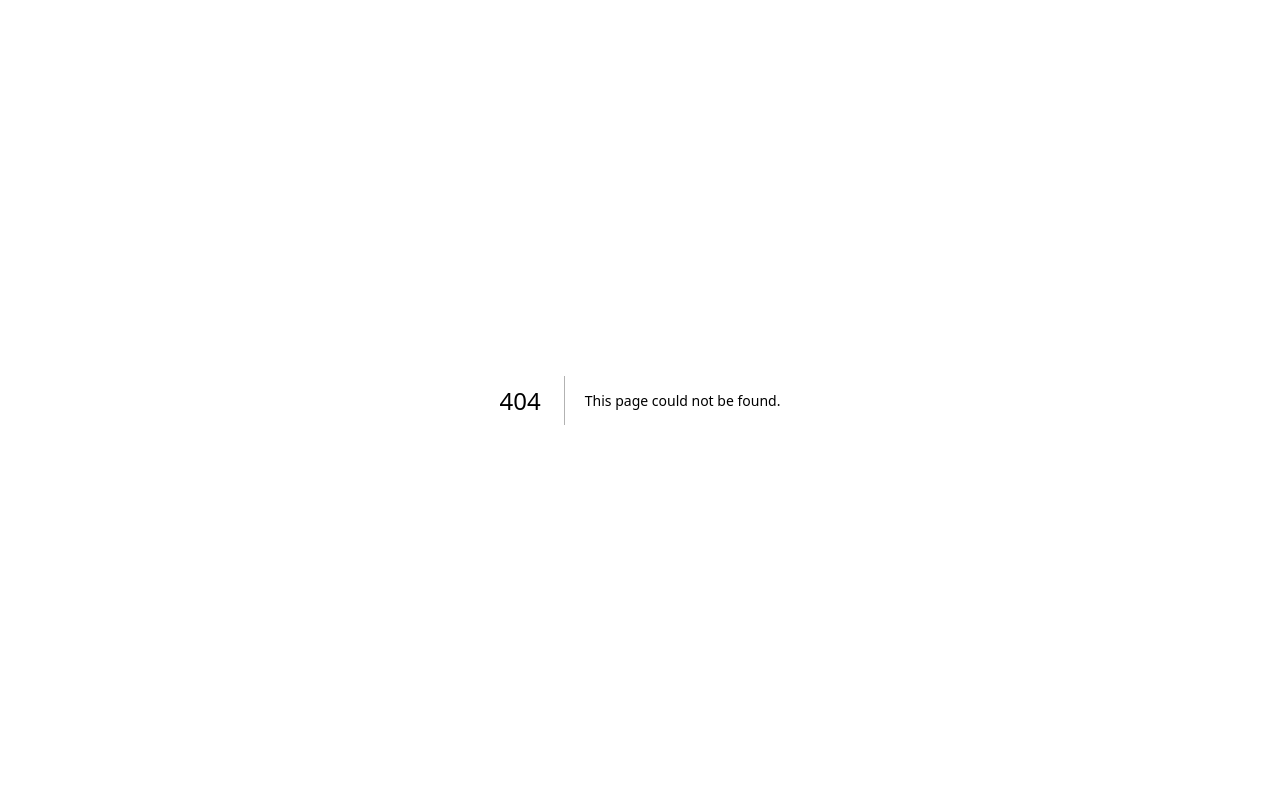
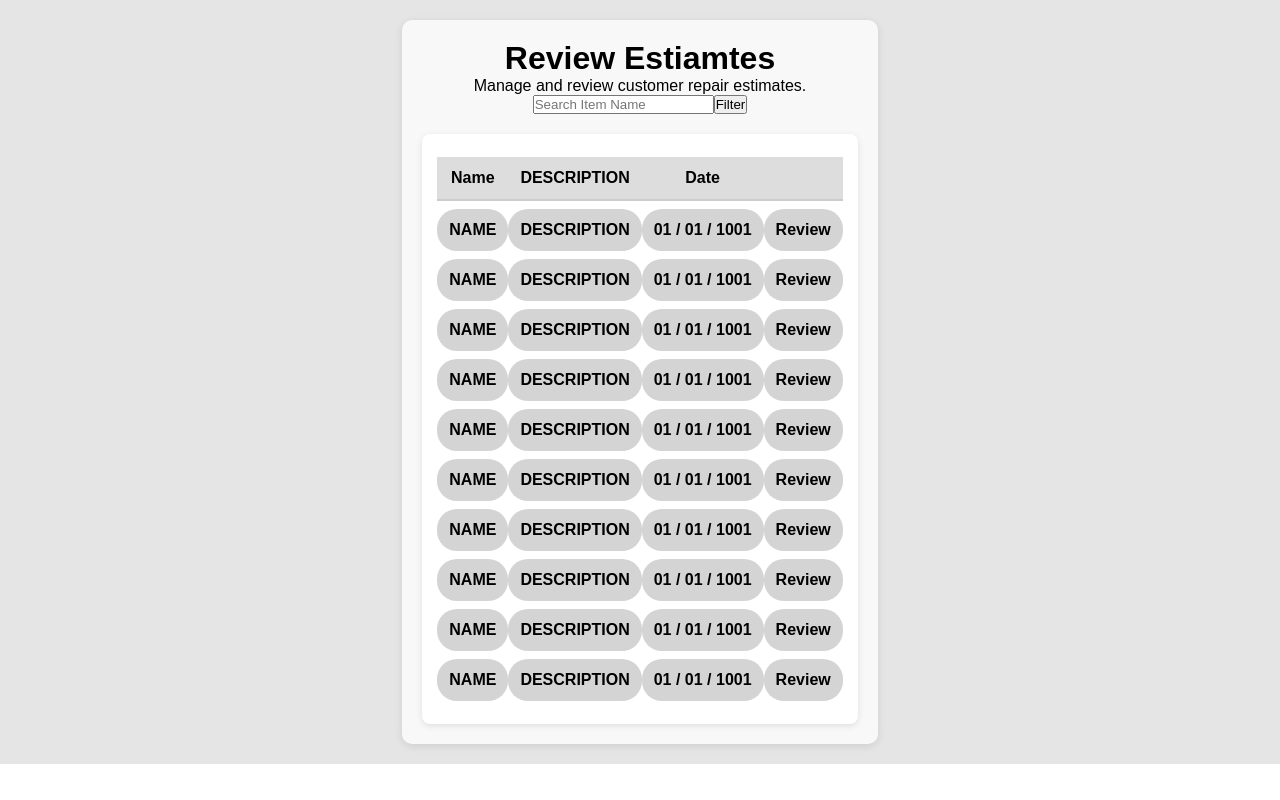
Before and after one commit to rockett366/Precision-Auto-Repair-and-Body, a Next.js app in the folder precision-auto/: page /adminEstimates in a window 1280 px wide. Before the commit this address had no page. Built offline with nearby package versions, Linux system fonts and the light colour scheme.

Commit message:
Admin-Estimate basic table and search
-HTML/CSS for review estimate table and search bar
-Filter button created
-No functionalities

```diff
--- /dev/null
+++ b/precision-auto/src/app/adminEstimates/page.js
@@ -0,0 +1,54 @@
+// src/app/adminEstiamtes/page.js
+import Image from "next/image";
+import styles from "./page.module.css";
+
+export default function AdminEstiamtes() {
+  return (
+    <div className={styles.page}>
+        <main className={styles.main}>
+            <div className={styles.landing}>
+                <h1>Review Estiamtes</h1>
+                <p>Manage and review customer repair estimates.</p>
+
+            {/* Search Bar & Filter */}
+            <div className={styles.searchContainer}>
+                <input
+                type="text"
+                placeholder="Search Item Name"
+                className={styles.searchInput}
+                />
+                <button className={styles.filterBtn}>Filter</button>
+            </div>
+
+            {/* Table */}
+            <div className={styles.tableContainer}>
+                <table className={styles.table}>
+                <thead>
+                    <tr>
+                    <th>Name</th>
+                    <th>DESCRIPTION</th>
+                    <th>Date</th>
+                    <th></th>
+                    </tr>
+                </thead>
+                <tbody>
+                    {[...Array(10)].map((_, index) => (
+                    <tr key={index}>
+                        <td>NAME</td>
+                        <td>DESCRIPTION</td>
+                        <td>01 / 01 / 1001</td>
+                        <td>
+                        <a href="#" className={styles.reviewBtn}>
+                            Review
+                        </a>
+                        </td>
+                    </tr>
+                    ))}
+                </tbody>
+                </table>
+            </div>
+        </div>
+        </main>
+    </div>
+  );
+}
--- /dev/null
+++ b/precision-auto/src/app/adminEstimates/page.module.css
@@ -0,0 +1,101 @@
+/* General Page Styling */
+.page {
+  padding: 20px;
+  text-align: center;
+  background-color: #e5e5e5; /* Light gray background */
+  color: #000000; /* Black text */
+  font-family: Arial, sans-serif;
+}
+
+/* Main Container */
+.main {
+  display: flex;
+  flex-direction: column;
+  align-items: center;
+}
+
+/* Landing Section */
+.landing {
+  background: #f8f8f8;
+  padding: 20px;
+  border-radius: 10px;
+  box-shadow: 0px 2px 8px rgba(0, 0, 0, 0.1);
+}
+
+/* Table Container */
+.tableContainer {
+  margin-top: 20px;
+  width: 100%;
+  max-width: 800px;
+  background: #ffffff;
+  padding: 15px;
+  border-radius: 8px;
+  box-shadow: 0px 2px 6px rgba(0, 0, 0, 0.1);
+}
+
+/* Table */
+.table {
+  width: 100%;
+  border-collapse: separate;
+  border-spacing: 0 8px; /* Spacing between rows */
+}
+
+/* Table Headers */
+.table th {
+  background: #dddddd; /* Light gray header */
+  color: #000000; /* Black text */
+  padding: 12px;
+  text-align: center;
+  font-weight: bold;
+  border-bottom: 2px solid #cccccc;
+}
+
+/* Table Rows */
+.table td {
+  background: #d4d4d4; /* Slightly darker gray */
+  padding: 12px;
+  text-align: center;
+  border-radius: 20px; /* Rounded corners */
+  font-weight: bold;
+}
+
+/* Row Hover Effect */
+.table tbody tr:hover td {
+  background: #c0c0c0; /* Lighter hover effect */
+}
+
+/* Review Button */
+.review-btn {
+  color: #007bff;
+  text-decoration: none;
+  font-weight: bold;
+}
+
+/* Search and Filter Bar */
+.search-container {
+  display: flex;
+  justify-content: center;
+  gap: 10px;
+  margin-bottom: 15px;
+}
+
+.search-input {
+  padding: 10px;
+  width: 60%;
+  border: 1px solid #ccc;
+  border-radius: 5px;
+  font-size: 14px;
+}
+
+.filter-btn {
+  padding: 10px 15px;
+  border: 1px solid #aaa;
+  border-radius: 5px;
+  background: #f8f8f8;
+  cursor: pointer;
+  font-weight: bold;
+}
+
+.filter-btn:hover {
+  background: #e0e0e0;
+}
```
